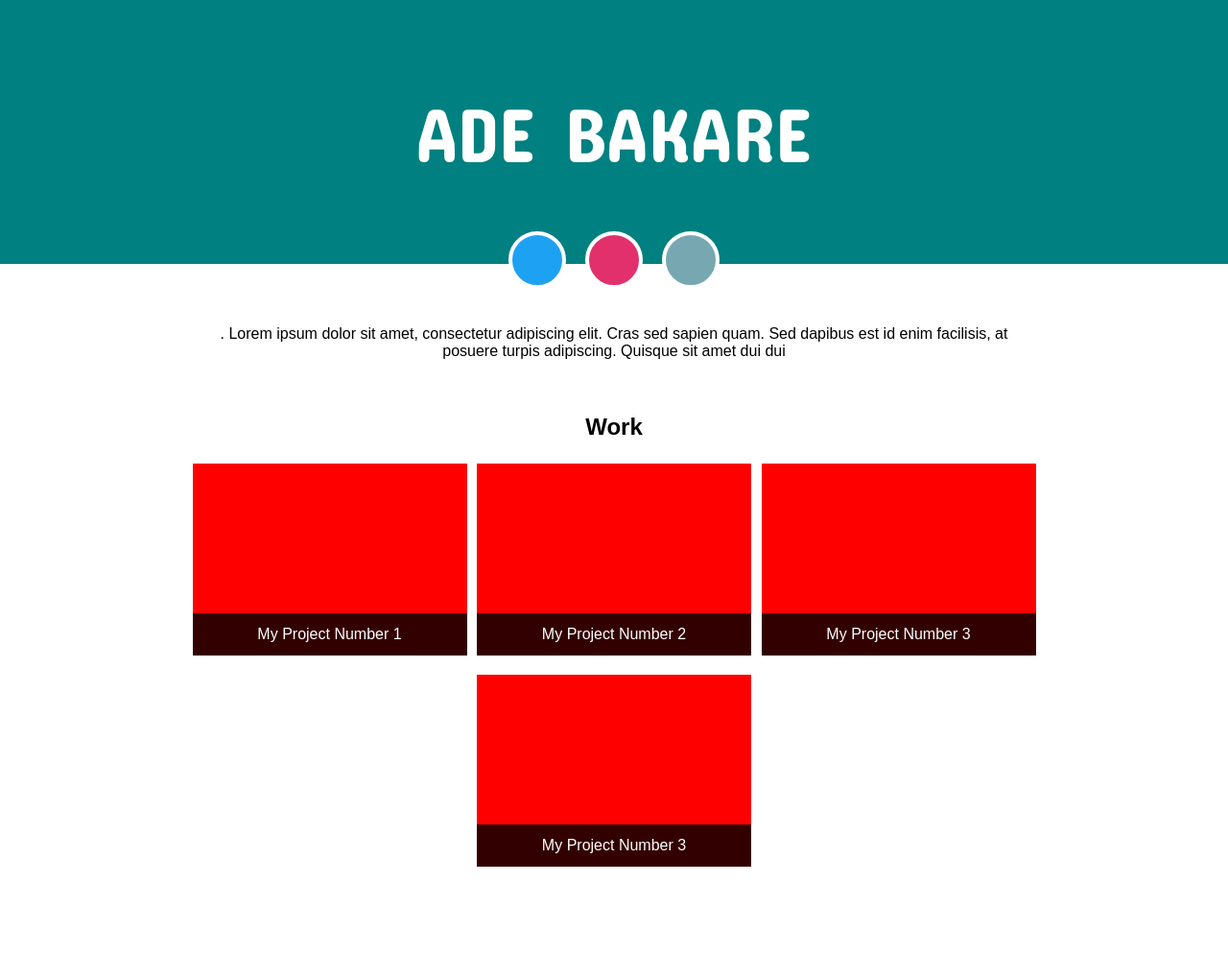
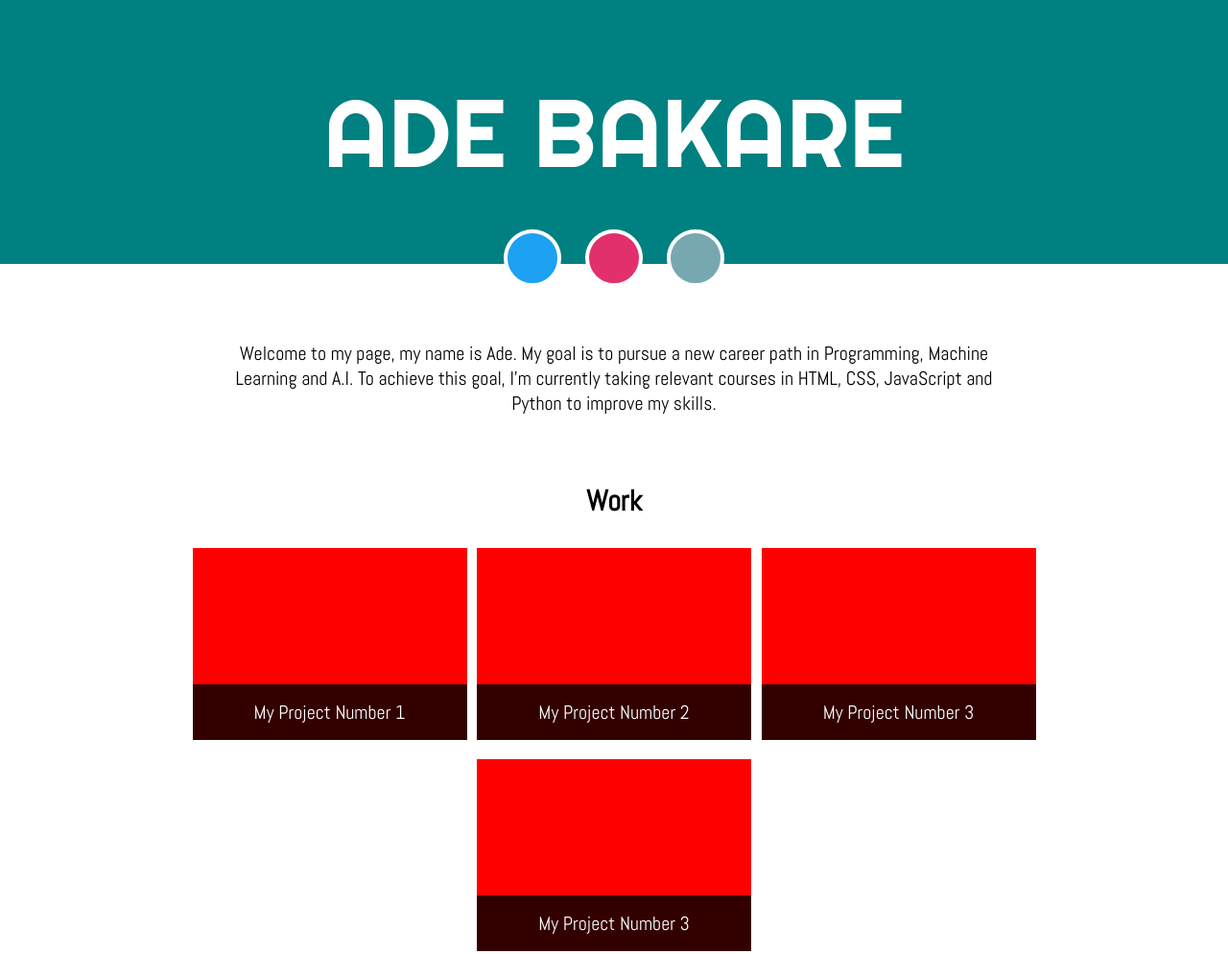
Before and after one commit to AdeBakare/portfoliopage, a plain HTML site: page index.html in a window 1280 px wide. Shown: the whole page at 96% size. Before the commit the page ends 923 px from the top, so only its background shows below. Drawn offline with Linux system fonts and the light colour scheme; a web font is replaced by a local one.

Commit message:
adjusted H2 and main body font

```diff
--- a/index.html
+++ b/index.html
@@ -30,8 +30,9 @@
   <!-- About You -->
   <main>
     <section class="about">
-      <p>. Lorem ipsum dolor sit amet, consectetur adipiscing elit. Cras sed sapien quam. Sed dapibus est id enim facilisis,
-        at posuere turpis adipiscing. Quisque sit amet dui dui
+      <p>Welcome to my page, my name is Ade. My goal is to pursue a new career path in
+        Programming, Machine Learning  and A.I. To achieve this goal, I'm currently taking relevant
+        courses in HTML, CSS, JavaScript and Python to improve my skills.
       </p>
     </section>
     <!-- Your Projects -->
--- a/styles.css
+++ b/styles.css
@@ -1,5 +1,7 @@
 @import url('https://fonts.googleapis.com/css?family=Courgette|Dancing+Script|Kelly+Slab|Lobster|Monoton|Oleo+Script|Pacifico|Satisfy&display=swap');
 @import url('https://fonts.googleapis.com/css2?family=Concert+One&display=swap');
+@import url('https://fonts.googleapis.com/css2?family=Righteous&display=swap');
+@import url('https://fonts.googleapis.com/css2?family=Abel&display=swap');
 
 * {
   padding: 0;
@@ -8,7 +10,8 @@
 }
 
 html, body {
-  font-family: Arial, Helvetica, sans-serif;
+  font-family: 'abel';
+  font-size: 20px;
 }
 
 main {
@@ -31,7 +34,7 @@ header h2 {
   color: white;
   font-size: 5em;
   font-weight: normal;
-  font-family: 'Concert One';
+  font-family: 'Righteous';
 }
 
 header .social-nav {
```
